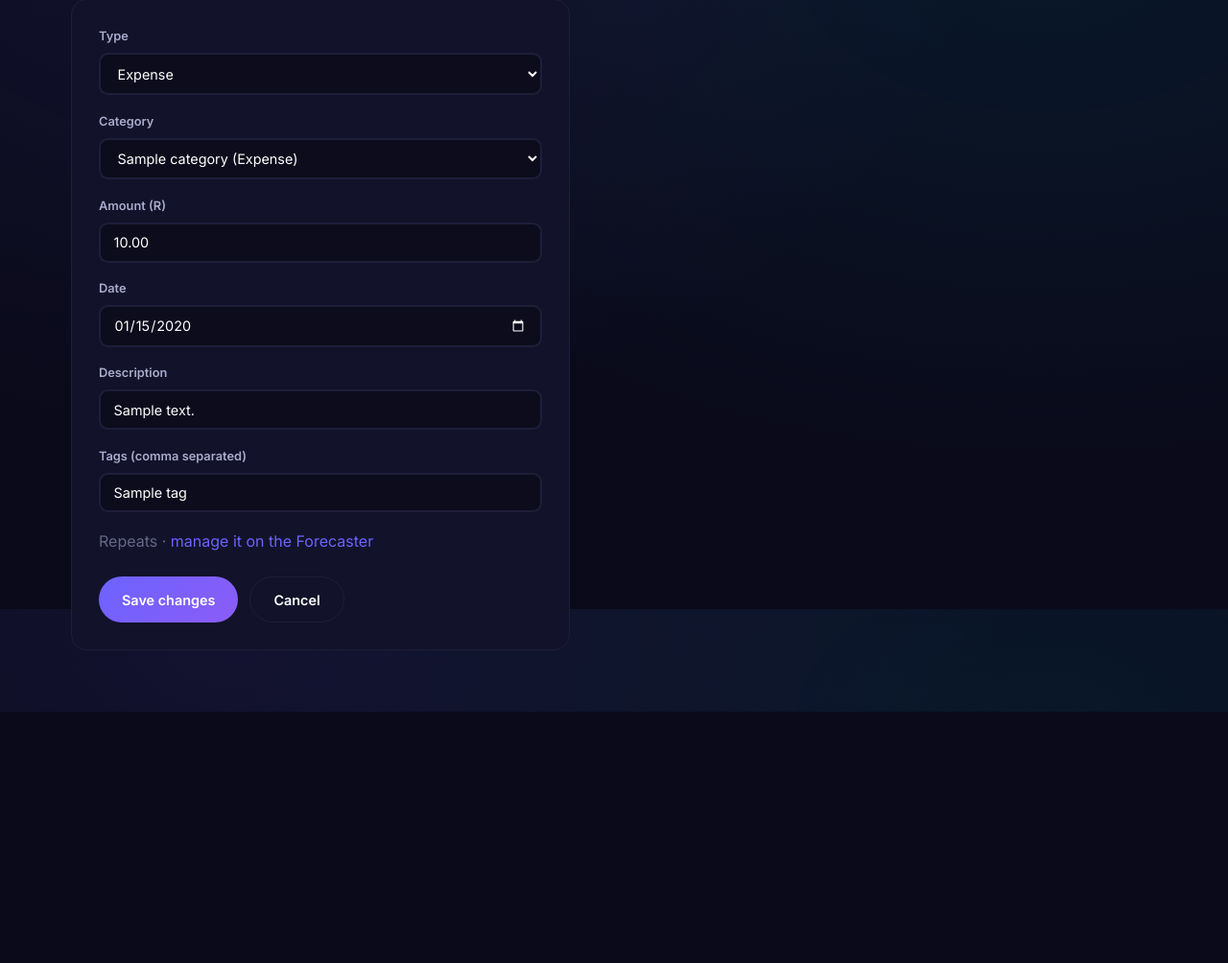
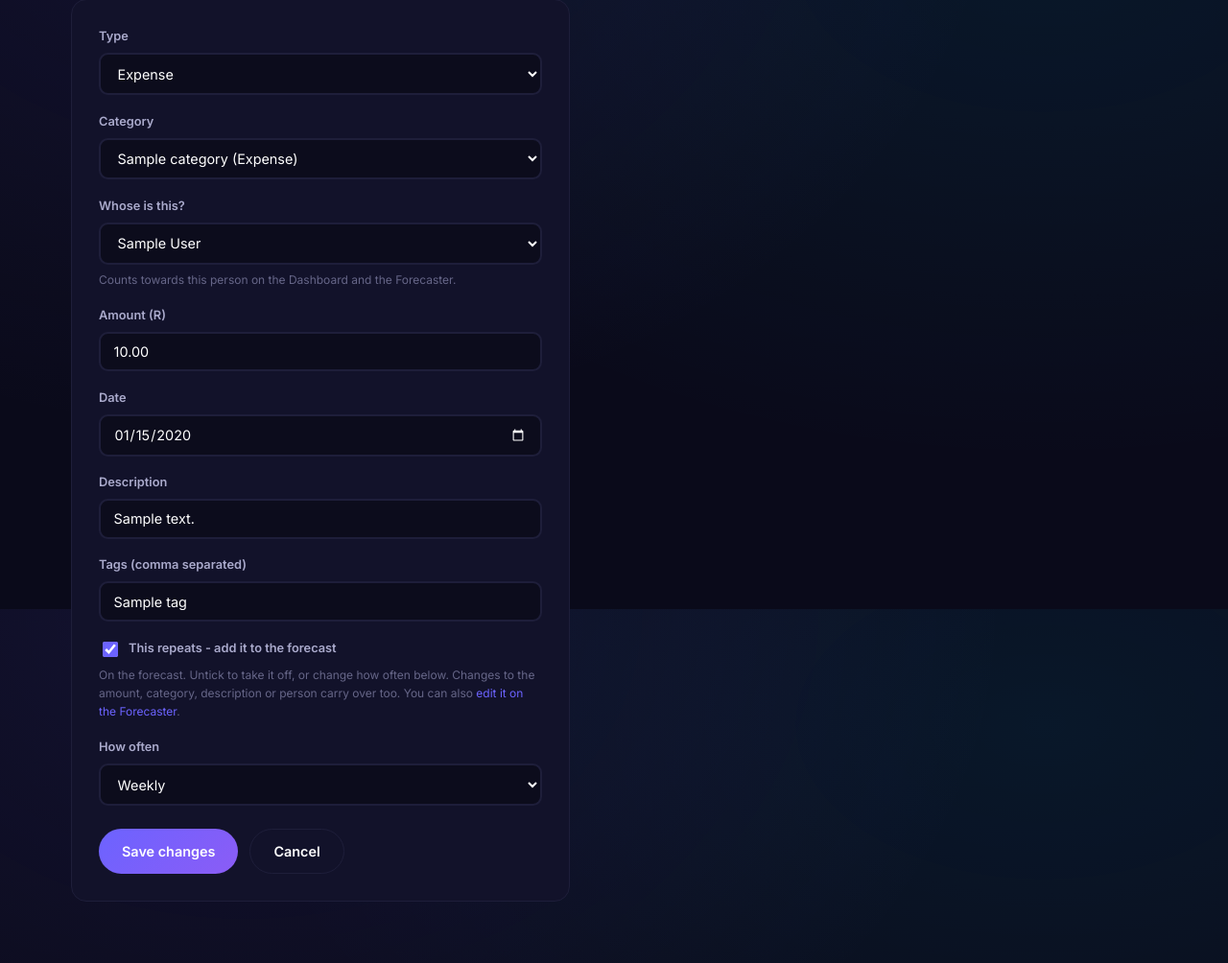
Before and after one commit to Batty0810/budgeteer, a Flask app: page /transactions/1/edit in a window 1280 px wide. Shown: the part 165-1169 px from the top of the page at 96% size. Before the commit the page ends 907 px from the top, so only its background shows below. Run offline with Flask 3, Linux system fonts and the light colour scheme; a user stored in the database is signed in; tables that the repository leaves empty hold one stand-in row (values such as "Sample post").

Commit message:
Set whose a transaction is, and manage its recurrence from the form
- "Whose is this?" on the transaction form (defaults to you); drives
  the per-member breakdowns and the recurring item's owner
- "This repeats" stays on the edit form, ticked when on the forecast:
  untick to take it off (deactivates, nothing deleted), retick to
  restore, change frequency in place
- Edits to amount/category/type/description/person carry over to the
  recurring item, but only fields that actually changed, so changes
  made on the Forecaster aren't overwritten
- Transactions list: "Logged by" column is now "Whose"

Co-Authored-By: Claude Opus 5.5 <noreply@anthropic.com>

```diff
--- a/app/blueprints/transactions/forms.py
+++ b/app/blueprints/transactions/forms.py
@@ -9,6 +9,7 @@ from app.models.recurring import FREQUENCY_CHOICES, FREQ_MONTHLY
 class TransactionForm(FlaskForm):
     type = SelectField("Type", choices=[(TYPE_EXPENSE, "Expense"), (TYPE_INCOME, "Income")], validators=[DataRequired()])
     category_id = SelectField("Category", coerce=int, validators=[DataRequired()])
+    user_id = SelectField("Whose is this?", coerce=int, validators=[DataRequired()])
     amount = DecimalField("Amount (R)", places=2, validators=[DataRequired(), NumberRange(min=0.01)])
     date = DateField("Date", validators=[DataRequired()])
     description = StringField("Description", validators=[Optional(), Length(max=255)])
--- a/app/blueprints/transactions/routes.py
+++ b/app/blueprints/transactions/routes.py
@@ -39,6 +39,11 @@ def _populate_category_choices(form, include_category=None):
     ]
 
 
+def _populate_user_choices(form):
+    users = User.query.filter_by(household_id=current_user.household_id).order_by(User.display_name).all()
+    form.user_id.choices = [(u.id, u.display_name) for u in users]
+
+
 def _sync_tags(raw_tags):
     names = {t.strip() for t in raw_tags.split(",") if t.strip()} if raw_tags else set()
     tags = []
@@ -72,6 +77,50 @@ def _make_recurring(txn, frequency):
     db.session.add(item)
     txn.recurring_item = item
     return item
+
+
+# Transaction fields that carry over to its recurring item when edited.
+_RECURRING_SYNCED_FIELDS = {
+    "user_id": "user_id",
+    "category_id": "category_id",
+    "type": "type",
+    "amount": "amount",
+}
+
+
+def _update_recurring(txn, wants_recurring, frequency, before):
+    """Apply the form's "This repeats" choice to an edited transaction.
+
+    `before` holds the transaction's field values before this edit; only
+    fields that changed are copied onto the recurring item, so an edit made
+    on the Forecaster (e.g. a raised amount) isn't overwritten by an
+    unrelated change here (e.g. new tags). Returns a note for the flash
+    message, or "".
+    """
+    item = txn.recurring_item
+    if not wants_recurring:
+        if item is not None and item.is_active:
+            item.is_active = False
+            return " and taken off the forecast"
+        return ""
+
+    if item is None:
+        db.session.flush()  # load txn.category for the recurring item's name
+        _make_recurring(txn, frequency)
+        return " and added to the forecast as recurring"
+
+    reactivated = not item.is_active
+    if reactivated or item.frequency != frequency or before["date"] != txn.date:
+        item.start_date = txn.date + frequency_step(frequency)
+    item.is_active = True
+    item.frequency = frequency
+    for txn_field, item_field in _RECURRING_SYNCED_FIELDS.items():
+        if before[txn_field] != getattr(txn, txn_field):
+            setattr(item, item_field, getattr(txn, txn_field))
+    if before["description"] != txn.description:
+        db.session.flush()
+        item.name = (txn.description or txn.category.name)[:120]
+    return " and put back on the forecast" if reactivated else ""
 
 
 def _ledger_url_for(day):
@@ -151,13 +200,16 @@ def list_transactions():
 def new_transaction():
     form = TransactionForm()
     _populate_category_choices(form)
+    _populate_user_choices(form)
+    # Default to whoever is logging it (also covers a POST without the field).
+    form.user_id.data = form.user_id.data or current_user.id
     if request.method == "GET":
         form.date.data = date.today()
 
     if form.validate_on_submit():
         txn = Transaction(
             household_id=current_user.household_id,
-            user_id=current_user.id,
+            user_id=form.user_id.data,
             category_id=form.category_id.data,
             type=form.type.data,
             amount=form.amount.data,
@@ -185,22 +237,26 @@ def edit_transaction(txn_id):
 
     form = TransactionForm(obj=txn)
     _populate_category_choices(form, include_category=txn.category)
+    _populate_user_choices(form)
     if request.method == "GET":
         form.tags.data = ", ".join(t.name for t in txn.tags)
+        item = txn.recurring_item
+        form.is_recurring.data = bool(item and item.is_active)
+        if item:
+            form.frequency.data = item.frequency
 
     if form.validate_on_submit():
+        before = {f: getattr(txn, f) for f in ("user_id", "category_id", "type", "amount", "description", "date")}
+        txn.user_id = form.user_id.data
         txn.category_id = form.category_id.data
         txn.type = form.type.data
         txn.amount = form.amount.data
         txn.description = form.description.data
         txn.date = form.date.data
         txn.tags = _sync_tags(form.tags.data)
-        made_recurring = form.is_recurring.data and txn.recurring_item is None
-        if made_recurring:
-            db.session.flush()
-            _make_recurring(txn, form.frequency.data)
+        note = _update_recurring(txn, form.is_recurring.data, form.frequency.data, before)
         db.session.commit()
-        flash("Transaction updated" + (" and added to the forecast as recurring." if made_recurring else "."), "success")
+        flash(f"Transaction updated{note}.", "success")
         return redirect(_ledger_url_for(txn.date))
 
     return render_template("transactions/form.html", form=form, mode="edit", txn=txn)
--- a/app/templates/transactions/form.html
+++ b/app/templates/transactions/form.html
@@ -11,21 +11,22 @@
     {{ form.hidden_tag() }}
     {{ field(form.type) }}
     {{ field(form.category_id) }}
+    {{ field(form.user_id, hint="Counts towards this person on the Dashboard and the Forecaster.") }}
     {{ field(form.amount, placeholder="0.00") }}
     {{ field(form.date) }}
     {{ field(form.description, placeholder="Optional note") }}
     {{ field(form.tags, placeholder="e.g. holiday, once-off") }}
-    {% if txn and txn.recurring_item %}
-    <p class="muted">Repeats {{ dict(form.frequency.choices)[txn.recurring_item.frequency] | lower }} &middot; <a href="{{ url_for('forecast.edit_recurring', item_id=txn.recurring_item.id) }}">manage it on the Forecaster</a></p>
-    {% else %}
     <div class="field">
       <label class="checkbox-label">{{ form.is_recurring() }} {{ form.is_recurring.label.text }}</label>
+      {% if txn and txn.recurring_item and txn.recurring_item.is_active %}
+      <span class="hint">On the forecast. Untick to take it off, or change how often below. Changes to the amount, category, description or person carry over too. You can also <a href="{{ url_for('forecast.edit_recurring', item_id=txn.recurring_item.id) }}">edit it on the Forecaster</a>.</span>
+      {% else %}
       <span class="hint">Salary, rent, subscriptions and so on. The Forecaster will expect it again from the next occurrence on.</span>
+      {% endif %}
     </div>
     <div data-show-if-checked="{{ form.is_recurring.id }}">
       {{ field(form.frequency) }}
     </div>
-    {% endif %}
     <div class="form-actions">
       <button type="submit" class="btn btn-primary">{{ 'Save changes' if mode == 'edit' else 'Log it' }}</button>
       <a href="{{ url_for('transactions.list_transactions') }}" class="btn btn-outline">Cancel</a>
--- a/app/templates/transactions/list.html
+++ b/app/templates/transactions/list.html
@@ -40,7 +40,7 @@
       {% endfor %}
     </select>
     <select name="user_id" onchange="this.form.submit()">
-      <option value="">Logged by anyone</option>
+      <option value="">Everyone</option>
       {% for u in household_users %}
       <option value="{{ u.id }}" {{ 'selected' if selected_user_id == u.id else '' }}>{{ u.display_name }}</option>
       {% endfor %}
@@ -85,7 +85,7 @@
           <th>Category</th>
           <th>Description</th>
           <th>Tags</th>
-          <th>Logged by</th>
+          <th>Whose</th>
           <th class="num">Amount</th>
           <th class="num">Balance</th>
           <th></th>
@@ -106,7 +106,7 @@
             {% for tag in t.tags %}<span class="badge badge-muted">{{ tag.name }}</span>{% endfor %}
           </td>
           <td>
-            <span class="avatar" style="background: {{ t.logged_by.color }}; width: 24px; height: 24px; font-size: 0.6rem;">{{ t.logged_by.initials }}</span>
+            <span class="avatar" title="{{ t.logged_by.display_name }}" style="background: {{ t.logged_by.color }}; width: 24px; height: 24px; font-size: 0.6rem;">{{ t.logged_by.initials }}</span>
           </td>
           <td class="amount {{ t.type }}">{{ '+' if t.type == 'income' else '-' }}{{ t.amount | zar }}</td>
           <td class="amount">{{ running_balances[t.id] | zar }}</td>
```
Also changed, not shown: tests/test_transactions.py (+64 -3 lines).
